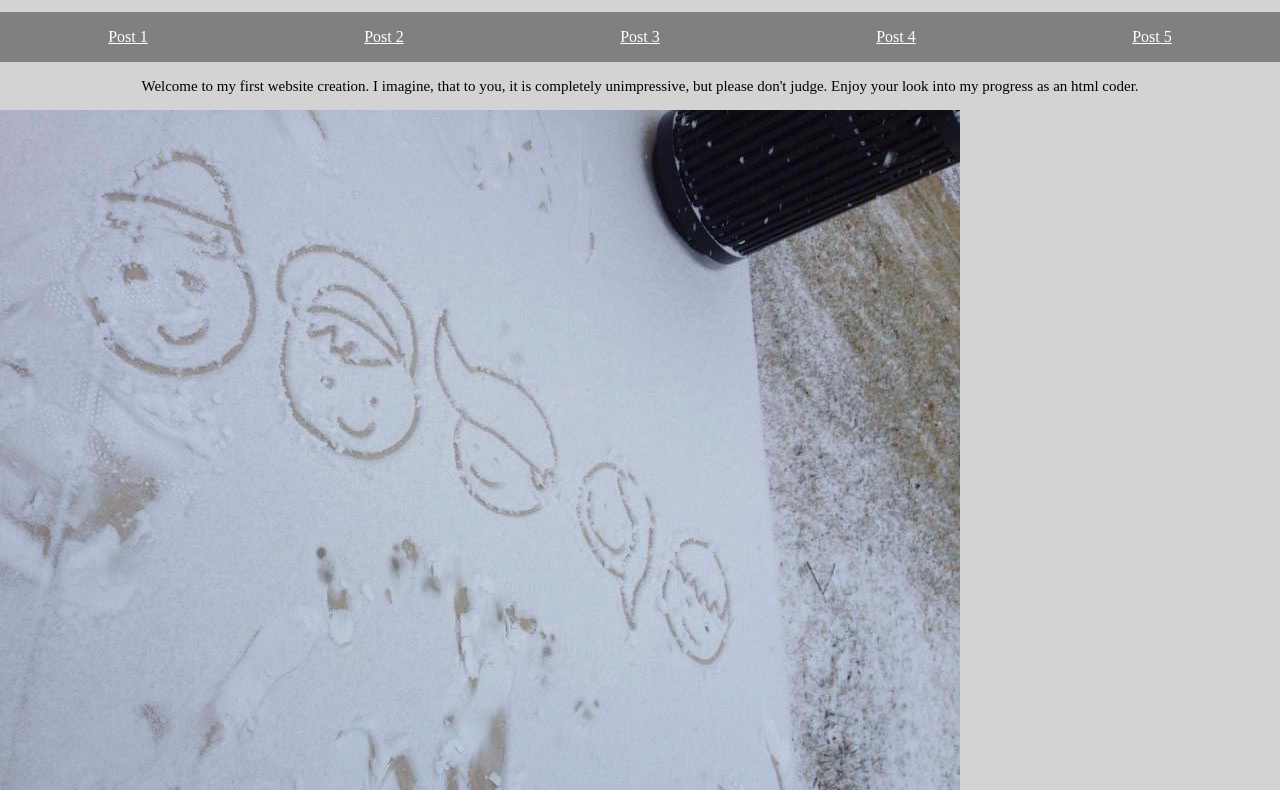
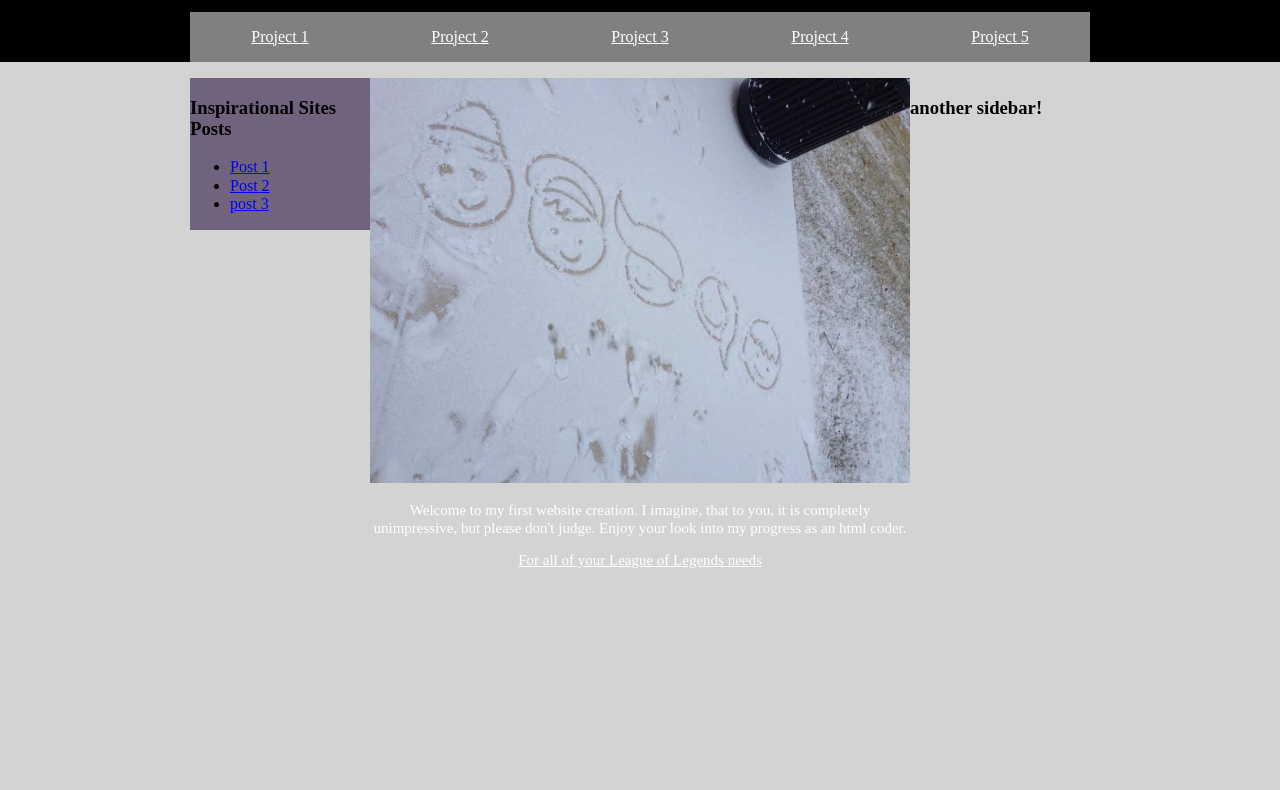
Before and after one commit to latrell14/latrell14.github.io, a plain HTML site: page index.html in a window 1280 px wide. Shown: the part 88-878 px from the top of the page. After the commit the page ends 800 px from the top, so only its background shows below. Drawn offline with nearby package versions, Linux system fonts and the light colour scheme.

Commit message:
corrections

```diff
--- a/Styles/site.css
+++ b/Styles/site.css
@@ -1,15 +1,75 @@
+p {
+	text-align: center;
+	font-family: kozuka gothic pro;
+	font-weight: normal;
+	font-style: normal;
+	font-size: 15px;
+	color: white;
+}
+
+h2 {
+	text-align: center;
+	font-family: kozuka gothic pro;
+	font-weight: normal;
+	font-style: light;
+	font-size: 15px;
+}
+
+h2 a {
+	color: white;
+	transition: all .3s linear;
+}
+
+h2 a:hover {
+	color: black;
+	transition-duration: .3s;
+}
+
+body {
+	margin: 0;
+	background: #d3d3d3;
+}
+
+img,
+video,
+iframe {
+	max-width: 100%;
+	height: auto;
+}
+
+.container {
+	width: 90%;
+	max-width: 900px;
+	margin: 0 auto;
+
+}
+
+.clear {
+	overflow: hidden;
+}
+
+/*
+	masthead layout
+	this shows up at the top of the page and includes the navigation.
+*/
+
+.masthead {
+	background: black;
+
+}
+
 .nav {
 	padding: 0;
 	list-style: none;
 }
 
 .nav li {
-	display: inline-block;
+	display: block;
 }
 
 .nav a {
 	color: white;
-	display: inline-block;
+	display: block;
 	position: relative;
 	padding: 1em;
 	background: grey;
@@ -43,6 +103,7 @@
 	text-align: center;
 }
 
+@media (min-width: 500px) {
 	.nav.fit {
 		display: table;
 		width: 100%;
@@ -54,6 +115,34 @@
 
 	.nav.fit a {
 		display: block;
+	}
+}
+
+.main-conent {
+	background: grey;
+}
+
+.sub-content {
+	background: #71637D;
+}
+
+@media (min-width: 500px) {
+	.main-content {
+		float: left;
+		width: 60%;
+		margin-left: 20%;
+	}
+
+	.sub-content {
+		float: left;
+		width: 20%;
+		margin-left: -80%;
+		}
+
+	.third-content {
+		float: left;
+		width: 20%;
+	}
 }
 
 .bar {
@@ -70,34 +159,5 @@ h1 {
 	font-weight: normal;
 	font-style: light;
 	font-size: 40px;
+	color: white;
 }
-
-body {
-	background: #d3d3d3;
-}
-
-p {
-	text-align: center;
-	font-family: kozuka gothic pro;
-	font-weight: normal;
-	font-style: normal;
-	font-size: 15px;
-}
-
-h2 {
-	text-align: center;
-	font-family: kozuka gothic pro;
-	font-weight: normal;
-	font-style: light;
-	font-size: 15px;
-}
-
-h2 a {
-	color: white;
-	transition: all .3s linear;
-}
-
-h2 a:hover {
-	color: black;
-	transition-duration: .3s;
-}
--- a/index.html
+++ b/index.html
@@ -1,44 +1,68 @@
 <!doctype html>
 <html>
     <head>
-        <title>
-            Design for WWW
-        </title>
+        <title>Design for WWW</title>
+        <meta name="viewport" content="width=device-width, initial-scale=1">
             <link href="https://cdnjs.cloudflare.com/ajax/libs/normalize/3.0.3/normalize.css" rel="stylesheet">
         	<link href="styles/site.css" rel="stylesheet">
     </head>
 
     <body>
+    	<div class="masthead">
+			<div class="container">
 				<h1 id="hello"> Latrell's Design for WWW Page</h1>
 
 				<ul class="nav bar center fit" id="primary-nav">
 					<li>
-    			<a href="#hello">Post 1</a>
+						<a href="#hello">Project 1</a>
 					</li>
 
 					<li>
-    			<a href="#hello">Post 2</a>
+						<a href="#hello">Project 2</a>
 					</li>
 
 					<li>
-    			<a href="#hello">Post 3</a>
+						<a href="#hello">Project 3</a>
 					</li>
 
 					<li>
-    			<a href="#hello">Post 4</a>
+						<a href="#hello">Project 4</a>
 					</li>
 
 					<li>
-    			<a href="#hello">Post 5</a>
+						<a href="#hello">Project 5</a>
 					</li>
 
 				</ul>
+			</div> <!-- closes .container -->
+		</div> <!-- closes .masthead -->
+		<main class="page" role="main">
+    		<div class="container clear">
+    			<div class="main-content">
+    				<img src="images/header.png" alt="picture of images drawn into the snow">
+    				<p>Welcome to my first website creation. I imagine, that to you, it is completely unimpressive, but please don't judge. Enjoy your look into my progress as an html coder.</p>
+    				<h2><a href="http://www.surrenderat20.net">For all of your League of Legends needs</a></h2>
+    			</div> <!-- closes .main-content -->
+    				<div class="sub-content">
+    					<h3>Inspirational Sites Posts</h3>
+    						<ul class="" id="secondary-nav">
+								<li>
+									<a href="http://latrell14.github.io/post1">Post 1</a>
+								</li>
 
-    	<p>Welcome to my first website creation. I imagine, that to you, it is completely unimpressive, but please don't judge. Enjoy your look into my progress as an html coder.</p>
+								<li>
+									<a href="http://latrell14.github.io/post_2">Post 2</a>
+								</li>
 
-    	<img src="images/header.png" alt="picture of images drawn into the snow">
-
-    	<h2><a href="http://www.surrenderat20.net">For all of your League of Legends needs</a></h2>
-
+								<li>
+									<a href="#hello">post 3</a>
+								</li>
+							</ul>
+    				</div> <!-- closes .sub-content -->
+    				<div class="third-content">
+    					<h3>another sidebar!</h3>
+    				</div>
+    		</div> <!-- closes .containter -->
+		</main>
     </body>
 </html>
```
Lines whose indentation alone changed are shown as unchanged.
